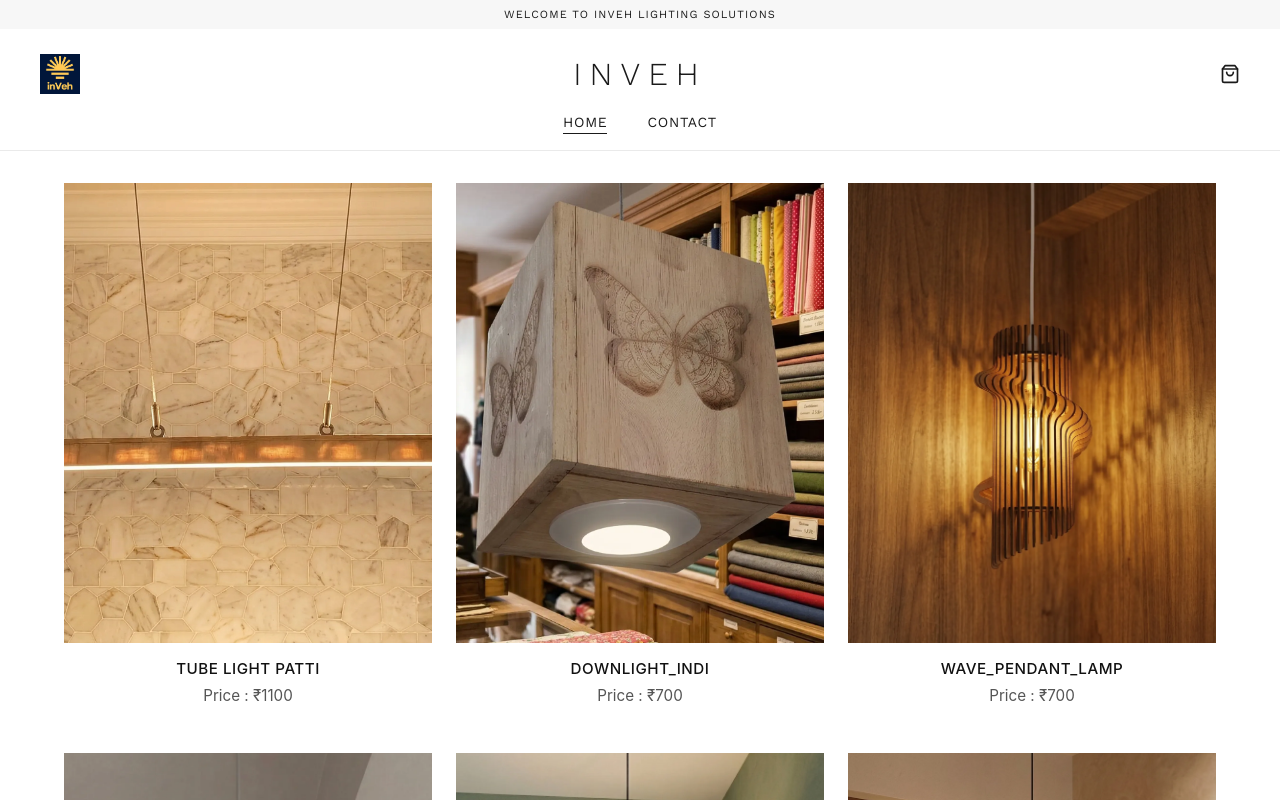
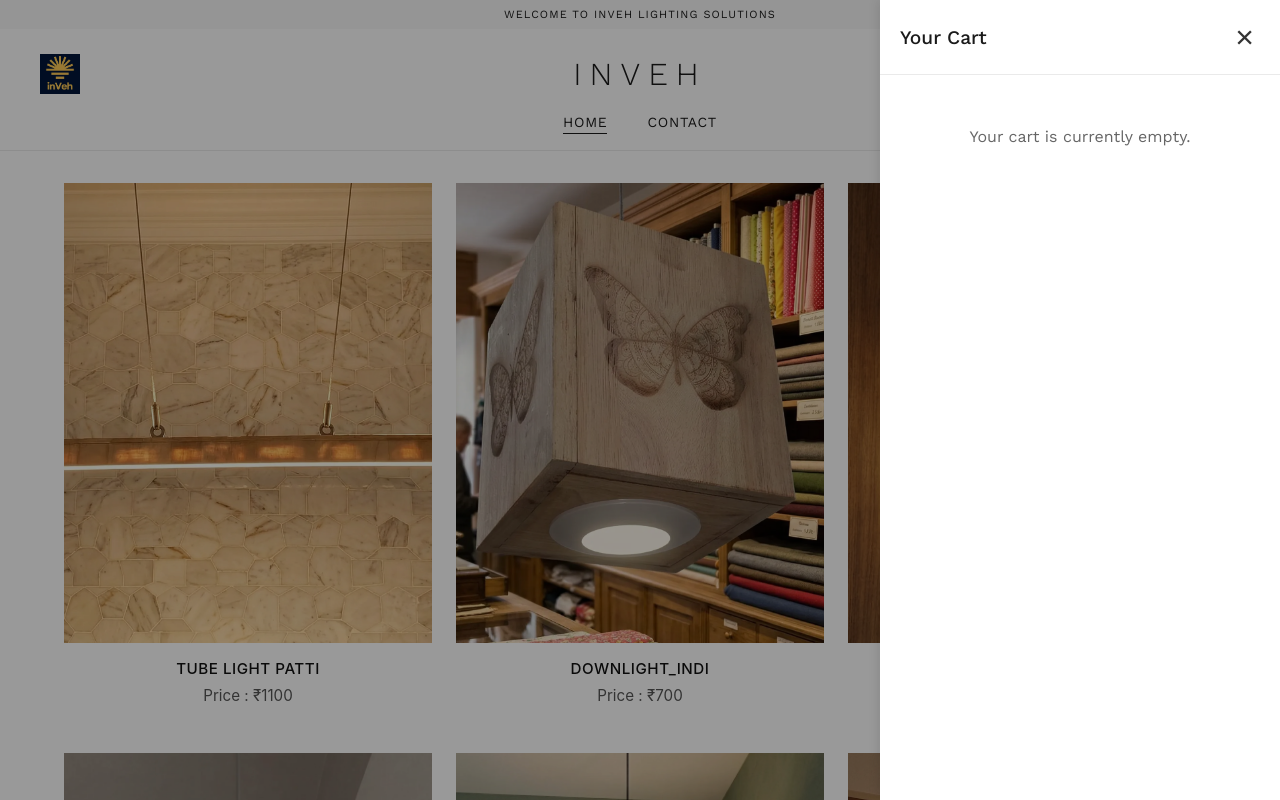
Before and after one commit to inveh/inveh_website, a Vue app: page /#/ in a window 1280 px wide. Both pictures are taken after a click on the icon 1230 px from the left and 74 px from the top of the page. Shown: the top 800 px of the page. Built offline with nearby package versions, Linux system fonts and the light colour scheme.

Commit message:
feat: implement cart functionality with state management and PDF quote generation

```diff
--- a/package.json
+++ b/package.json
@@ -12,6 +12,8 @@
     "deploy": "gh-pages -d dist"
   },
   "dependencies": {
+    "jspdf": "^4.2.1",
+    "jspdf-autotable": "^5.0.7",
     "vue": "beta",
     "vue-router": "^5.0.4"
   },
--- a/src/Layout.vue
+++ b/src/Layout.vue
@@ -1,3 +1,45 @@
+<script setup lang="ts">
+import { computed } from 'vue';
+import { cart, isCartOpen } from './store/cart';
+import jsPDF from 'jspdf';
+import autoTable from 'jspdf-autotable';
+
+const cartTotal = computed(() => cart.reduce((total, item) => total + item.quantity, 0));
+
+const openCart = () => {
+  isCartOpen.value = true;
+};
+const closeCart = () => {
+  isCartOpen.value = false;
+};
+
+const downloadPDF = () => {
+  const doc = new jsPDF();
+
+  doc.setFontSize(22);
+  doc.text('Inveh Lighting Solutions', 14, 22);
+
+  doc.setFontSize(14);
+  doc.text('Cart Quote Request', 14, 32);
+
+  const tableData = cart.map(item => [
+    item.model_name,
+    item.model_num,
+    item.quantity.toString()
+  ]);
+
+  autoTable(doc, {
+    startY: 40,
+    head: [['Model Name', 'SKU', 'Quantity']],
+    body: tableData,
+    theme: 'striped',
+    headStyles: { fillColor: [26, 26, 26] },
+  });
+
+  doc.save('Inveh-Lighting-Quote.pdf');
+};
+</script>
+
 <template>
   <div class="layout-wrapper">
     <!-- Announcement Bar -->
@@ -20,11 +62,14 @@
 
         <!-- Right: Cart -->
         <div class="header-item right">
-          <svg class="icon cart-icon" viewBox="0 0 24 24" fill="none" stroke="currentColor" stroke-width="2" stroke-linecap="round" stroke-linejoin="round">
-            <path d="M6 2L3 6v14a2 2 0 0 0 2 2h14a2 2 0 0 0 2-2V6l-3-4z"></path>
-            <line x1="3" y1="6" x2="21" y2="6"></line>
-            <path d="M16 10a4 4 0 0 1-8 0"></path>
-          </svg>
+          <div class="cart-icon-wrapper" @click="openCart">
+            <svg class="icon cart-icon" viewBox="0 0 24 24" fill="none" stroke="currentColor" stroke-width="2" stroke-linecap="round" stroke-linejoin="round">
+              <path d="M6 2L3 6v14a2 2 0 0 0 2 2h14a2 2 0 0 0 2-2V6l-3-4z"></path>
+              <line x1="3" y1="6" x2="21" y2="6"></line>
+              <path d="M16 10a4 4 0 0 1-8 0"></path>
+            </svg>
+            <span v-if="cartTotal > 0" class="cart-badge">{{ cartTotal }}</span>
+          </div>
         </div>
       </div>
 
@@ -43,6 +88,34 @@
     <footer class="site-footer">
       <p>&copy; 2026 Inveh Lighting. All Rights Reserved.</p>
     </footer>
+
+    <!-- Cart Drawer -->
+    <div class="cart-overlay" :class="{ open: isCartOpen }" @click="closeCart"></div>
+    <div class="cart-drawer" :class="{ open: isCartOpen }">
+      <div class="cart-header">
+        <h2>Your Cart</h2>
+        <button class="close-btn" @click="closeCart">&times;</button>
+      </div>
+
+      <div class="cart-items" v-if="cart.length > 0">
+        <div class="cart-item" v-for="(item, idx) in cart" :key="idx">
+          <div class="item-info">
+            <h4>{{ item.model_name }}</h4>
+            <p>SKU: {{ item.model_num }}</p>
+          </div>
+          <div class="item-quantity">
+            Qty: {{ item.quantity }}
+          </div>
+        </div>
+      </div>
+      <div class="empty-cart-msg" v-else>
+        Your cart is currently empty.
+      </div>
+
+      <div class="cart-footer" v-if="cart.length > 0">
+        <button class="checkout-btn" @click="downloadPDF">Download as PDF</button>
+      </div>
+    </div>
   </div>
 </template>
 
@@ -139,6 +212,29 @@ body {
   opacity: 0.6;
 }
 
+.cart-icon-wrapper {
+  position: relative;
+  display: flex;
+  align-items: center;
+}
+
+.cart-badge {
+  position: absolute;
+  top: -8px;
+  right: -8px;
+  background-color: #1a1a1a;
+  color: #fff;
+  font-size: 10px;
+  font-weight: 600;
+  width: 18px;
+  height: 18px;
+  border-radius: 50%;
+  display: flex;
+  align-items: center;
+  justify-content: center;
+  pointer-events: none;
+}
+
 .main-nav {
   display: flex;
   justify-content: center;
@@ -190,4 +286,113 @@ body {
   border-top: 1px solid #eaeaea;
   margin-top: auto;
 }
+
+/* Cart Drawer */
+.cart-overlay {
+  position: fixed;
+  top: 0;
+  left: 0;
+  width: 100vw;
+  height: 100vh;
+  background: rgba(0, 0, 0, 0.4);
+  z-index: 2000;
+  opacity: 0;
+  pointer-events: none;
+  transition: opacity 0.3s ease;
+}
+.cart-overlay.open {
+  opacity: 1;
+  pointer-events: auto;
+}
+
+.cart-drawer {
+  position: fixed;
+  top: 0;
+  right: -400px;
+  width: 400px;
+  height: 100vh;
+  background: #fff;
+  z-index: 2001;
+  box-shadow: -2px 0 10px rgba(0,0,0,0.1);
+  display: flex;
+  flex-direction: column;
+  transition: right 0.3s ease;
+  max-width: 100vw;
+}
+.cart-drawer.open {
+  right: 0;
+}
+
+.cart-header {
+  display: flex;
+  justify-content: space-between;
+  align-items: center;
+  padding: 20px;
+  border-bottom: 1px solid #eaeaea;
+}
+.cart-header h2 {
+  margin: 0;
+  font-size: 1.2rem;
+  font-weight: 500;
+}
+.close-btn {
+  background: none;
+  border: none;
+  font-size: 2rem;
+  line-height: 1;
+  cursor: pointer;
+  color: #333;
+}
+
+.cart-items {
+  flex: 1;
+  overflow-y: auto;
+  padding: 20px;
+}
+.cart-item {
+  display: flex;
+  justify-content: space-between;
+  align-items: center;
+  margin-bottom: 15px;
+  padding-bottom: 15px;
+  border-bottom: 1px solid #f2f2f2;
+}
+.item-info h4 {
+  margin: 0 0 5px 0;
+  font-weight: 500;
+  font-size: 1rem;
+}
+.item-info p {
+  margin: 0;
+  font-size: 0.85rem;
+  color: #666;
+}
+.item-quantity {
+  font-weight: 500;
+}
+.empty-cart-msg {
+  padding: 20px;
+  color: #666;
+  text-align: center;
+  margin-top: 2rem;
+}
+
+.cart-footer {
+  padding: 20px;
+  border-top: 1px solid #eaeaea;
+}
+.checkout-btn {
+  width: 100%;
+  background: #1a1a1a;
+  color: #fff;
+  border: none;
+  padding: 15px;
+  font-size: 1rem;
+  cursor: pointer;
+  text-transform: uppercase;
+  letter-spacing: 1px;
+}
+.checkout-btn:hover {
+  background: #333;
+}
 </style>
--- a/src/ProductDetail.vue
+++ b/src/ProductDetail.vue
@@ -2,6 +2,7 @@
 import { computed, ref } from 'vue'
 import { useRoute, useRouter } from 'vue-router'
 import { productCategories } from './data/products'
+import { addToCartStore, isCartOpen } from './store/cart'
 
 const route = useRoute()
 const router = useRouter()
@@ -38,7 +39,12 @@ const decrementQuantity = () => {
 
 const addToCart = () => {
   if (product.value) {
-    alert(`Added ${quantity.value} of ${product.value.model_name} to your cart.`)
+    addToCartStore({
+      model_name: product.value.model_name,
+      model_num: product.value.model_num,
+      quantity: quantity.value
+    });
+    isCartOpen.value = true;
   }
 }
 </script>
--- /dev/null
+++ b/src/store/cart.ts
@@ -0,0 +1,19 @@
+import { reactive, ref } from 'vue';
+
+export interface CartItem {
+  model_name: string;
+  model_num: string;
+  quantity: number;
+}
+
+export const cart = reactive<CartItem[]>([]);
+export const isCartOpen = ref(false);
+
+export const addToCartStore = (item: CartItem) => {
+  const existing = cart.find(i => i.model_num === item.model_num);
+  if (existing) {
+    existing.quantity += item.quantity;
+  } else {
+    cart.push(item);
+  }
+};
```
Also changed, not shown: 1 other file (tests, documents, lock files or other folders).
